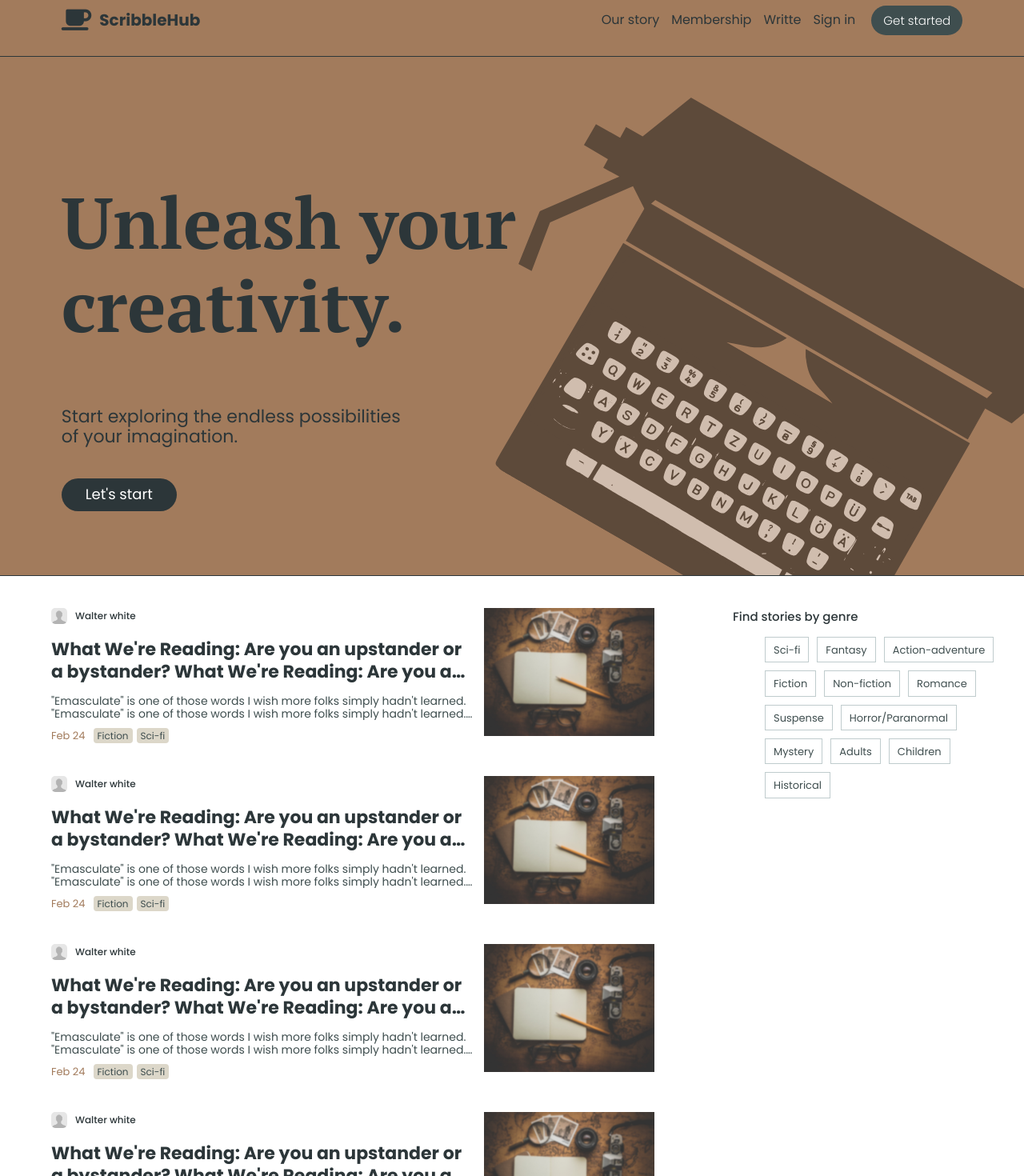
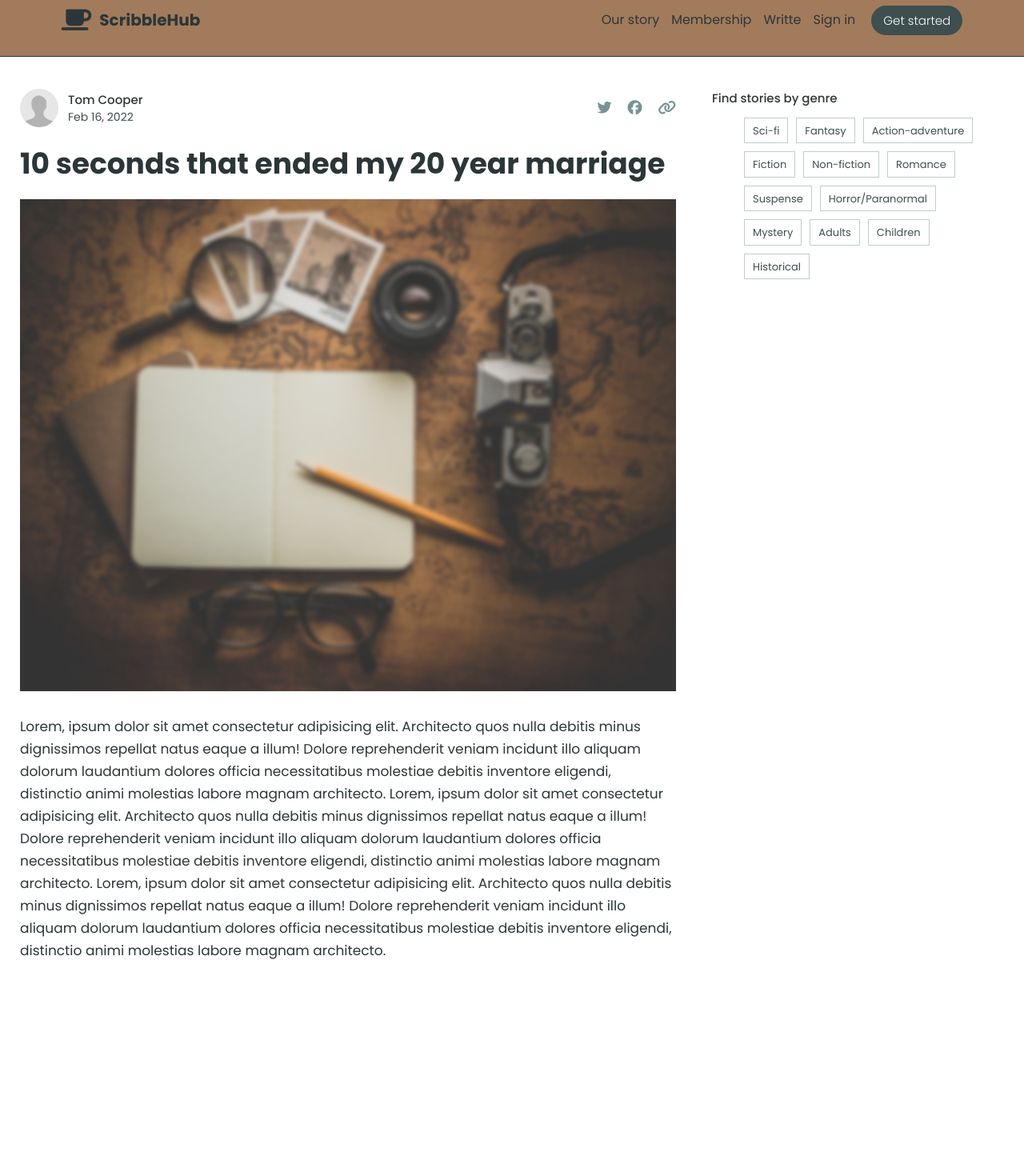
Before and after one commit to Jorge-PMarin/scribble-app, a React (Vite) app: page / in a window 1280 px wide. Shown: the part 20-1490 px from the top of the page at 80% size. After the commit the page ends 1279 px from the top, so only its background shows below. Built offline with nearby package versions, Linux system fonts and the light colour scheme.

Commit message:
singlePost component finished

```diff
--- a/src/App.jsx
+++ b/src/App.jsx
@@ -1,12 +1,14 @@
 import NavBar from "./components/NavBar";
+import Post from "./components/Post";
 import HomePage from "./Pages/HomePage";
+import PostPage from "./Pages/PostPage";
 
 function App() {
 
   return (
     <>
       <NavBar />
-      <HomePage />
+      <PostPage />
     </>
   )
 }
--- /dev/null
+++ b/src/Pages/PostPage.jsx
@@ -0,0 +1,11 @@
+import SinglePost from "../components/SinglePost";
+import Sidebar from "../components/SideBar";
+
+export default function PostPage() {
+    return (
+        <div className="postPage">
+            <SinglePost />
+            <Sidebar />
+        </div>
+    )
+}
--- /dev/null
+++ b/src/components/SinglePost.jsx
@@ -0,0 +1,56 @@
+import anonymousUser from '../../public/anonymousUser.png';
+import postImgUrl from '../../public/notebookOnTable.jpg';
+
+export default function SinglePost() {
+  return (
+    <main className="singlePost">
+      <div className="singlePost__info">
+        <a href="#">
+          <img
+            src={anonymousUser}
+            alt="U"
+            aria-hidden="true"
+            className="singlePost__info__avatar"
+          />
+        </a>
+
+        <div className="singlePost__info__text">
+          <a href="#" className="singlePost__info__username">
+            Tom Cooper
+          </a>
+          <span className="singlePost__info__date">Feb 16, 2022</span>
+        </div>
+
+        <div className="singlePost__info__share">
+          <i className="fa-brands fa-twitter singlePost__info__icon"></i>
+          <i className="fa-brands fa-facebook singlePost__info__icon"></i>
+          <i className="fa-solid fa-link singlePost__info__icon"></i>
+        </div>
+      </div>
+
+      <div className="singlePost__content">
+        <h1 className="singlePost__content__title">
+          10 seconds that ended my 20 year marriage
+        </h1>
+        <img src={postImgUrl} alt="" className="singlePost__content__img" />
+        <p className="singlePost__content__text">
+          Lorem, ipsum dolor sit amet consectetur adipisicing elit. Architecto
+          quos nulla debitis minus dignissimos repellat natus eaque a illum!
+          Dolore reprehenderit veniam incidunt illo aliquam dolorum laudantium
+          dolores officia necessitatibus molestiae debitis inventore eligendi,
+          distinctio animi molestias labore magnam architecto. Lorem, ipsum
+          dolor sit amet consectetur adipisicing elit. Architecto quos nulla
+          debitis minus dignissimos repellat natus eaque a illum! Dolore
+          reprehenderit veniam incidunt illo aliquam dolorum laudantium dolores
+          officia necessitatibus molestiae debitis inventore eligendi,
+          distinctio animi molestias labore magnam architecto. Lorem, ipsum
+          dolor sit amet consectetur adipisicing elit. Architecto quos nulla
+          debitis minus dignissimos repellat natus eaque a illum! Dolore
+          reprehenderit veniam incidunt illo aliquam dolorum laudantium dolores
+          officia necessitatibus molestiae debitis inventore eligendi,
+          distinctio animi molestias labore magnam architecto.
+        </p>
+      </div>
+    </main>
+  );
+}
--- a/src/styles/base/_typography.scss
+++ b/src/styles/base/_typography.scss
@@ -18,30 +18,66 @@ body {
   font-size: 1.3rem;
 }
 
-.post__left__username {
+.post {
+  &__left {
+    &__username {
       font-size: 1.2rem;
       font-weight: 500;
     }
 
-.post__left__title {
+    &__title {
       font-size: 1.5rem;
       line-height: 2rem;
     }
 
-.post__left__date {
+    &__date {
       font-size: 1.3rem;
     }
 
-.post__left__category {
-  font-size: 1.2rem
+    &__category {
+      font-size: 1.2rem;
     }
 
-.post__left__description {
+    &__description {
       font-size: 1.4rem;
+    }
+  }
+}
+
+.singlePost {
+
+ &__info {
+  &__username {
+    font-size: 1.5rem;
+  }
+
+  &__date {
+    font-size: 1.4rem;
+  }
+
+ }
+
+ &__content {
+  &__text {
+    font-size: 1.6rem;
+    line-height: 2.4rem;
+  }
+ }
 }
 
 @media (min-width: 800px) {
   .post__left__title {
     font-size: 2.2rem;
   }
+
+  .singlePost__content {
+    &__title {
+      font-size: 3.6rem;
     }
+
+    &__text {
+      font-size: 1.7rem;
+      line-height: 2.8rem;
+    }
+  }
+}
--- a/src/styles/components/_sidebar.scss
+++ b/src/styles/components/_sidebar.scss
@@ -1,6 +1,7 @@
 @use '../base/variables';
 
 .sidebar {
+  display: none;
   &__categories {
     padding: 3rem 2rem;
     border-bottom: 0.1rem solid variables.$dark-blue;
@@ -14,10 +15,11 @@
 
 @media (min-width: 920px) {
   .sidebar {
-    width: 30%;
+    display: block;
+    flex: 1;
 
     &__categories {
-        border-bottom: none;
+      border-bottom: none;
     }
   }
 }
--- /dev/null
+++ b/src/styles/components/_singlePost.scss
@@ -0,0 +1,74 @@
+@use '../base/variables';
+
+.singlePost {
+  flex: 2;
+  padding: 4rem 2.5rem;
+
+  img {
+    display: block;
+    max-width: 100%;
+  }
+
+  & a:link,
+  & a:visited {
+    text-decoration: none;
+    color: variables.$very-dark-blue;
+  }
+
+  &__info {
+    display: flex;
+    align-items: center;
+
+    &__avatar {
+      width: 4.8rem;
+      border-radius: 10rem;
+      display: inline-block;
+      max-width: 100%;
+      margin-right: 1.2rem;
+    }
+
+    &__text {
+      display: inline-block;
+    }
+
+    &__username {
+      display: block;
+      font-weight: 500;
+      margin-bottom: 0.4rem;
+    }
+
+    &__date {
+      color: variables.$dark-blue;
+    }
+
+    &__share {
+      display: inline-block;
+      margin-left: auto;
+    }
+
+    &__icon {
+      font-size: 1.8rem;
+      color: lighten(variables.$dark-blue, 25%);
+      cursor: pointer;
+      &:not(:last-child) {
+        margin-right: 2rem;
+      }
+      &:hover {
+        color: variables.$dark-blue;
+      }
+    }
+  }
+
+  &__content {
+    &__title {
+      color: variables.$very-dark-blue;
+    }
+    &__img {
+      margin-bottom: 3rem;
+    }
+
+    &__text {
+      color: variables.$very-dark-blue;
+    }
+  }
+}
--- a/src/styles/main.css
+++ b/src/styles/main.css
@@ -336,27 +336,41 @@ body {
   font-size: 1.2rem;
   font-weight: 500;
 }
-
 .post__left__title {
   font-size: 1.5rem;
   line-height: 2rem;
 }
-
 .post__left__date {
   font-size: 1.3rem;
 }
-
 .post__left__category {
   font-size: 1.2rem;
 }
-
 .post__left__description {
   font-size: 1.4rem;
+}
+
+.singlePost__info__username {
+  font-size: 1.5rem;
+}
+.singlePost__info__date {
+  font-size: 1.4rem;
+}
+.singlePost__content__text {
+  font-size: 1.6rem;
+  line-height: 2.4rem;
 }
 
 @media (min-width: 800px) {
   .post__left__title {
     font-size: 2.2rem;
+  }
+  .singlePost__content__title {
+    font-size: 3.6rem;
+  }
+  .singlePost__content__text {
+    font-size: 1.7rem;
+    line-height: 2.8rem;
   }
 }
 .navbar {
@@ -442,7 +456,7 @@ body {
     flex-direction: row;
   }
   .homepage__posts {
-    width: 70%;
+    flex: 2;
   }
 }
 .userbar {
@@ -588,6 +602,9 @@ body {
     max-width: 60rem;
   }
 }
+.sidebar {
+  display: none;
+}
 .sidebar__categories {
   padding: 3rem 2rem;
   border-bottom: 0.1rem solid #3f4e4f;
@@ -599,7 +616,8 @@ body {
 
 @media (min-width: 920px) {
   .sidebar {
-    width: 30%;
+    display: block;
+    flex: 1;
   }
   .sidebar__categories {
     border-bottom: none;
@@ -710,4 +728,66 @@ body {
   .post__left__title {
     line-height: 2.8rem;
   }
+}
+.postPage {
+  display: flex;
+}
+
+.singlePost {
+  flex: 2;
+  padding: 4rem 2.5rem;
+}
+.singlePost img {
+  display: block;
+  max-width: 100%;
+}
+.singlePost a:link, .singlePost a:visited {
+  text-decoration: none;
+  color: #2c3639;
+}
+.singlePost__info {
+  display: flex;
+  align-items: center;
+}
+.singlePost__info__avatar {
+  width: 4.8rem;
+  border-radius: 10rem;
+  display: inline-block;
+  max-width: 100%;
+  margin-right: 1.2rem;
+}
+.singlePost__info__text {
+  display: inline-block;
+}
+.singlePost__info__username {
+  display: block;
+  font-weight: 500;
+  margin-bottom: 0.4rem;
+}
+.singlePost__info__date {
+  color: #3f4e4f;
+}
+.singlePost__info__share {
+  display: inline-block;
+  margin-left: auto;
+}
+.singlePost__info__icon {
+  font-size: 1.8rem;
+  color: #799394;
+  cursor: pointer;
+}
+.singlePost__info__icon:not(:last-child) {
+  margin-right: 2rem;
+}
+.singlePost__info__icon:hover {
+  color: #3f4e4f;
+}
+.singlePost__content__title {
+  color: #2c3639;
+}
+.singlePost__content__img {
+  margin-bottom: 3rem;
+}
+.singlePost__content__text {
+  color: #2c3639;
 }/*# sourceMappingURL=main.css.map */
--- a/src/styles/main.scss
+++ b/src/styles/main.scss
@@ -8,3 +8,5 @@
 @use './components/sidebar';
 @use './components/category';
 @use './components/post';
+@use './pages/postPage';
+@use './components/singlePost';
--- a/src/styles/pages/_homepage.scss
+++ b/src/styles/pages/_homepage.scss
@@ -11,10 +11,11 @@
   .homepage {
     &__body {
       flex-direction: row;
+
     }
 
     &__posts {
-      width: 70%;
+      flex: 2;
     }
   }
 }
--- /dev/null
+++ b/src/styles/pages/_postPage.scss
@@ -0,0 +1,3 @@
+.postPage {
+    display: flex;
+}
```
Also changed, not shown: 1 other file (tests, documents, lock files or other folders). Lines whose indentation alone changed are shown as unchanged.
